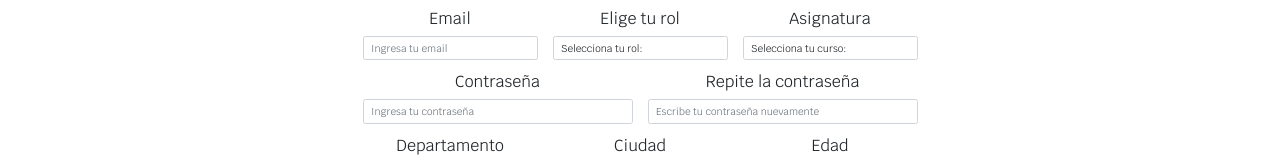
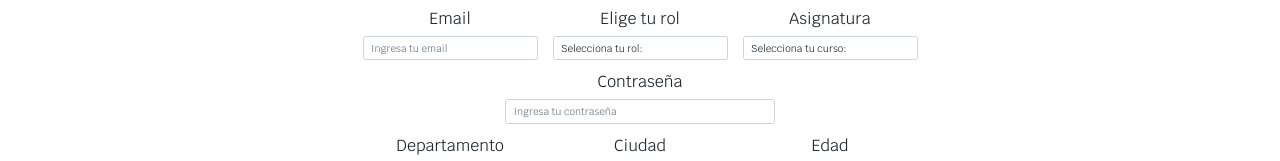
Before and after one commit to JAGamarra/frontend_proyect_misiontutor, a React (Create React App) app: page /registro in a window 1280 px wide. Shown: the part 403-564 px from the top of the page. Built offline with nearby package versions, Linux system fonts and the light colour scheme.

Commit message:
login y register

```diff
--- a/src/components/perfilEstudiante/EdicionPerfil.js
+++ b/src/components/perfilEstudiante/EdicionPerfil.js
@@ -1,15 +1,31 @@
 // COMPONENTES BOOTSTRAP
 import Tab from "react-bootstrap/Tab";
+import React, { useState, useContext, useEffect } from 'react';
 import Tabs from "react-bootstrap/Tabs";
 
 //COMPONENTES
 import FormPerfil from "./FormPerfil";
 import CambiarPassword from "./CambiarPassword"
 import CerraCuenta from "./CerrarCuenta"
+import AuthContext from '../../context/AuthContext';
 
 const  EdicionPerfil = () => {
+
+    const {handleUser} = useContext(AuthContext);
+    const [datos, setDatos] = useState();
+
+    useEffect(async ()=>{
+        const resp = await handleUser();
+        if(resp.status === 200){
+          //json contiene el arreglo con toda la informacion
+          let json = await resp.json();
+          setDatos(json);
+        }
+      },[]);
+
     return (
         <div Container>
+            {console.log("linea 28",datos)}
             <Tabs defaultActiveKey="profile" id="uncontrolled-tab-example" className="mb-3">
                 <Tab eventKey="home" title="Perfil">
 
--- a/src/components/perfilEstudiante/FormPerfil.js
+++ b/src/components/perfilEstudiante/FormPerfil.js
@@ -25,14 +25,7 @@ const FormPerfil = () => {
   const [errors, setErrors] = useState({});
   const navigate = useNavigate();
 
-  useEffect(async ()=>{
-    const resp = await handleUser();
-    if(resp.status === 200){
-      //dependiendo como se llame el arreglo que con los datos que envie el usuario
-      //se cambia user por ese nombre
-      setForm(resp.user);
-    }
-  },[]);
+
 
   // función para alertas
   const showAlert = () => {
--- a/src/components/registro/FormRegistro.js
+++ b/src/components/registro/FormRegistro.js
@@ -78,7 +78,7 @@ const FormRegistro = () => {
    }
 
   const findFormErrors = () => {
-    const { firstName, lastname , email , rol ,password, repeatPassword ,age , departamento,city,assignature} = form;
+    const { firstName, lastname , email , rol ,password,age , departamento,city,assignature} = form;
     const newErrors = {};
     // name errors
     if ( !firstName ||  firstName === "") newErrors.firstName= "campo necesario!"; // !name es para evitar problemas con undefined
@@ -93,7 +93,7 @@ const FormRegistro = () => {
     if (!rol || rol === "") newErrors.rol = "Elige tu rol por favor!";
     //password
     if(!password || password==='') newErrors.password = "Ingresa una contraseña"
-    if ( password !== repeatPassword) newErrors.repeatPassword = "no coinciden contraseñas"
+    //if ( password !== repeatPassword) newErrors.repeatPassword = "no coinciden contraseñas"
     //Age
     // rating errors
     if ( !age || age > 100 || age < 10 ) newErrors.age = 'Edad entre 9 y 99';
@@ -213,14 +213,6 @@ const FormRegistro = () => {
             <Form.Control.Feedback type='invalid'>{ errors.password}</Form.Control.Feedback>
           </Form.Group>
 
-          <Form.Group as={Col}>
-            <Form.Label>Repite la contraseña</Form.Label>
-            <Form.Control type="password" placeholder="Escribe tu contraseña nuevamente"
-            onChange={(e) => setField("repeatPassword", e.target.value)}
-            isInvalid={!!errors.repeatPassword}
-            />
-            <Form.Control.Feedback type='invalid'>{ errors.repeatPassword}</Form.Control.Feedback>
-          </Form.Group>
         </Row>
 
         <Row xs={1} md={6} className="justify-content-md-center mb-4">
--- a/src/context/Api.js
+++ b/src/context/Api.js
@@ -1,4 +1,4 @@
-const server = "http://localhost:3000";
+const server = "http://localhost:3001";
 const apiRegister = `${server}/user`;
 const apiLogin = `${server}/user/auth`;
 const apiUser = `${server}/user`;
```
